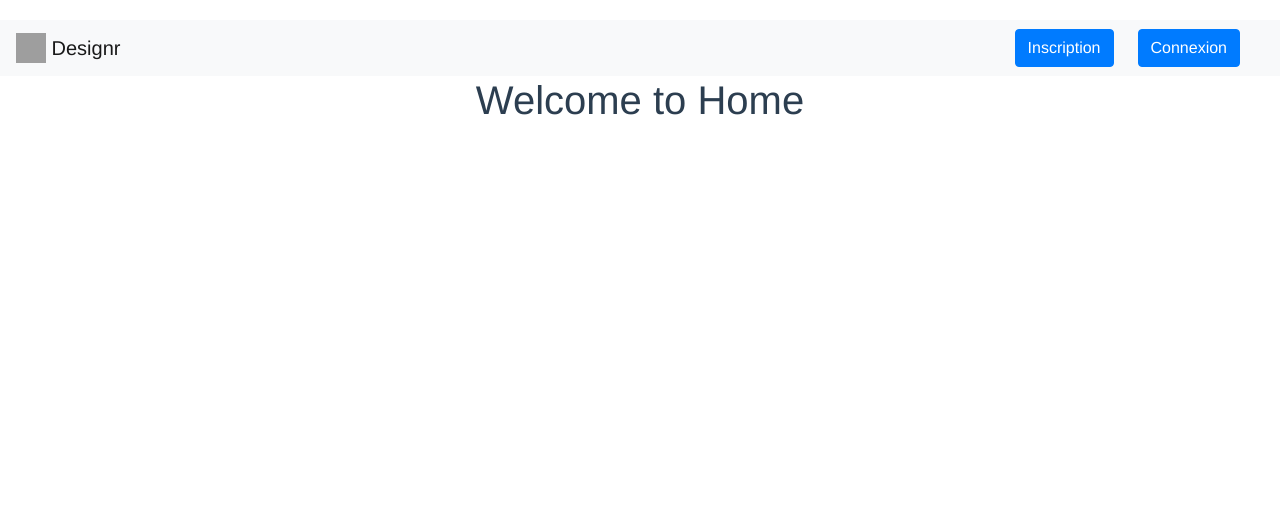
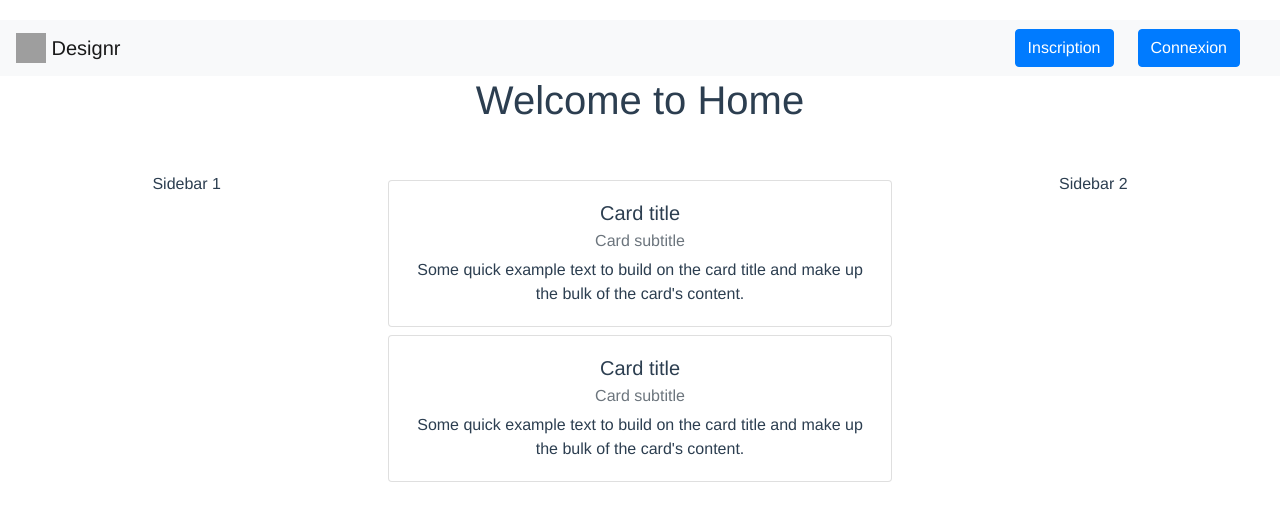
Before and after one commit to J4ckyLIM/Test_Cvdesignr, a Vue app in the folder frontend/: page /register in a window 1280 px wide. Shown: the top 518 px of the page. Built offline with nearby package versions, Linux system fonts and the light colour scheme; no server answers; grey boxes are pictures that could not be loaded.

Commit message:
Feat: front for homepage

```diff
--- a/frontend/src/views/Home.vue
+++ b/frontend/src/views/Home.vue
@@ -1,6 +1,28 @@
 <template>
   <div class="hello">
     <h1>{{ msg }}</h1>
+    <div class="container-fluid mt-5">
+      <div class="row">
+        <div class="col">Sidebar 1</div>
+        <div class="col-5">
+          <div class="card mt-2">
+            <div class="card-body">
+              <h5 class="card-title">Card title</h5>
+              <h6 class="card-subtitle mb-2 text-muted">Card subtitle</h6>
+              <p class="card-text">Some quick example text to build on the card title and make up the bulk of the card's content.</p>
+            </div>
+          </div>
+          <div class="card mt-2">
+            <div class="card-body">
+              <h5 class="card-title">Card title</h5>
+              <h6 class="card-subtitle mb-2 text-muted">Card subtitle</h6>
+              <p class="card-text">Some quick example text to build on the card title and make up the bulk of the card's content.</p>
+            </div>
+          </div>
+        </div>
+        <div class="col">Sidebar 2</div>
+      </div>
+    </div>
   </div>
 </template>
 
```
